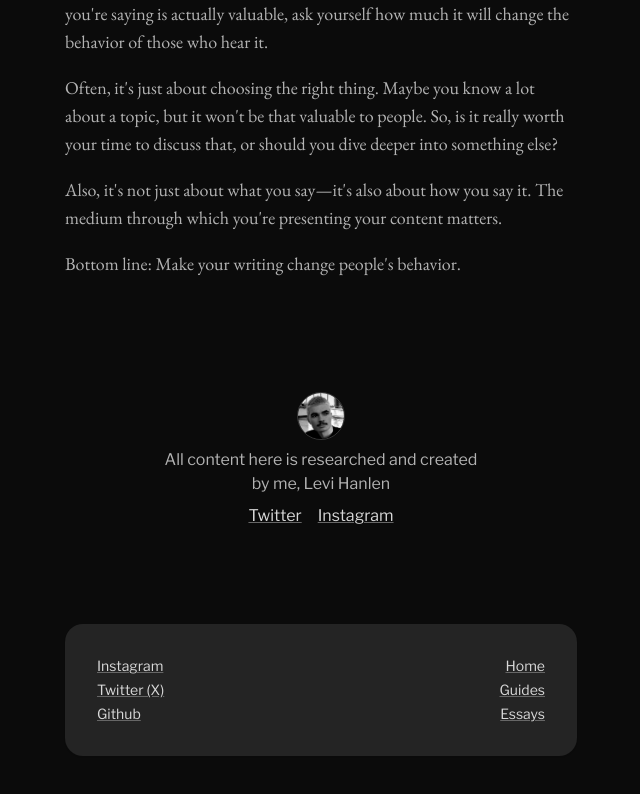
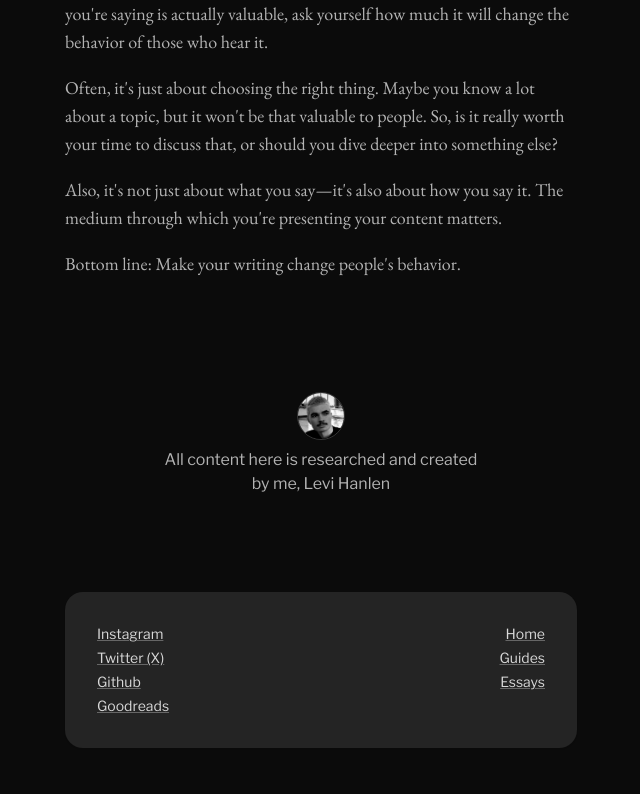
Before and after one commit to levihanlen/personal-website-nextjs, a Next.js app: page /blog/how-to-write-valuable in a window 1280 px wide. Shown: the part 799-1593 px from the top of the page, without its empty margins (319-959 px from the left). Built offline with nearby package versions, Linux system fonts and the light colour scheme.

Commit message:
refactor: update AuthorSection and PageLayout components for improved structure and content

```diff
--- a/app/comp/AuthorSection.tsx
+++ b/app/comp/AuthorSection.tsx
@@ -5,26 +5,26 @@ export function AuthorSection({ className }: { className?: string }) {
     <div
       className={`flex w-full max-w-xs my-16 flex-col items-center justify-center space-y-2 ${className}`}
     >
-      <Avatar src="/barcelona.jpeg" size={84} />
+      <Avatar src="/barcelona.jpeg" size={64} />
       <p className="text-pretty text-center text-dark">
         All content here is researched and created by me, Levi Hanlen
       </p>
-      <div className="flex flex-row gap-4">
+      {/* <div className="flex flex-row gap-4">
         <AuthorSectionLink href="https://x.com/LeviHanlen" title="Twitter" />
         <AuthorSectionLink
           href="https://www.instagram.com/levihanlen/"
           title="Instagram"
         />
-      </div>
+      </div> */}
     </div>
   );
 }
 
-function AuthorSectionLink({ href, title }: { href: string; title: string }) {
-  return (
-    <a href={href} className="flex flex-row gap-1 items-center">
-      <div className="lh-link">{title} </div>
-      {/* <HiMiniArrowTopRightOnSquare className="lh-icon-size text-dark" /> */}
-    </a>
-  );
-}
+// function AuthorSectionLink({ href, title }: { href: string; title: string }) {
+//   return (
+//     <a href={href} className="flex flex-row gap-1 items-center">
+//       <div className="lh-link">{title} </div>
+//       {/* <HiMiniArrowTopRightOnSquare className="lh-icon-size text-dark" /> */}
+//     </a>
+//   );
+// }
--- a/app/comp/PageLayout.tsx
+++ b/app/comp/PageLayout.tsx
@@ -204,6 +204,9 @@ function Footer() {
             </ALink>
             <ALink href="https://x.com/LeviHanlen">Twitter (X)</ALink>
             <ALink href="https://github.com/levihanlen">Github</ALink>
+            <ALink href="https://www.goodreads.com/user/show/160790823-levi-hanlen">
+              Goodreads
+            </ALink>
           </div>
           <div className=" flex flex-col space-y-1 text-right">
             {/* <div className="lh-bold text-darkest ">Levi Hanlen</div> */}
```
